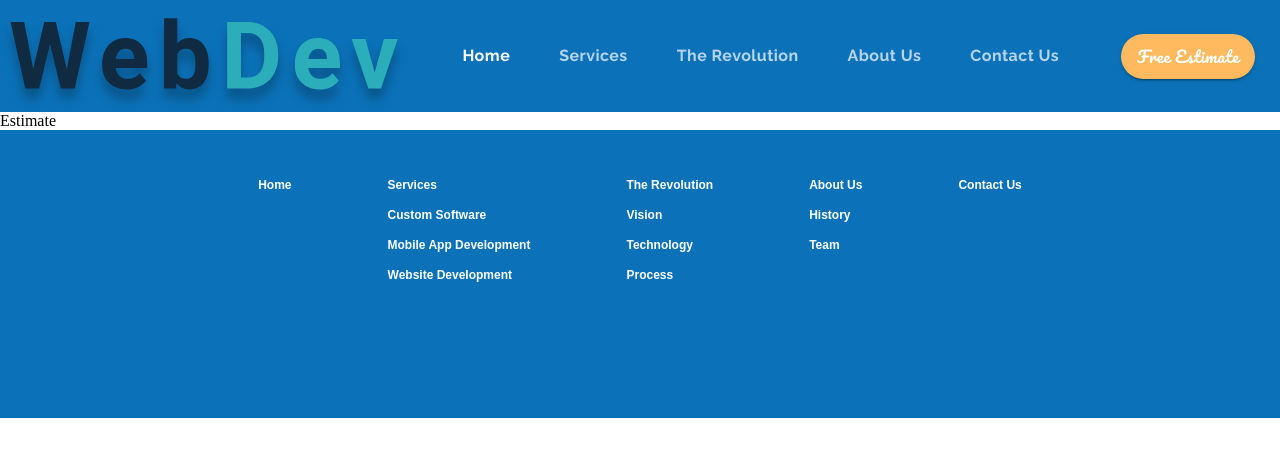
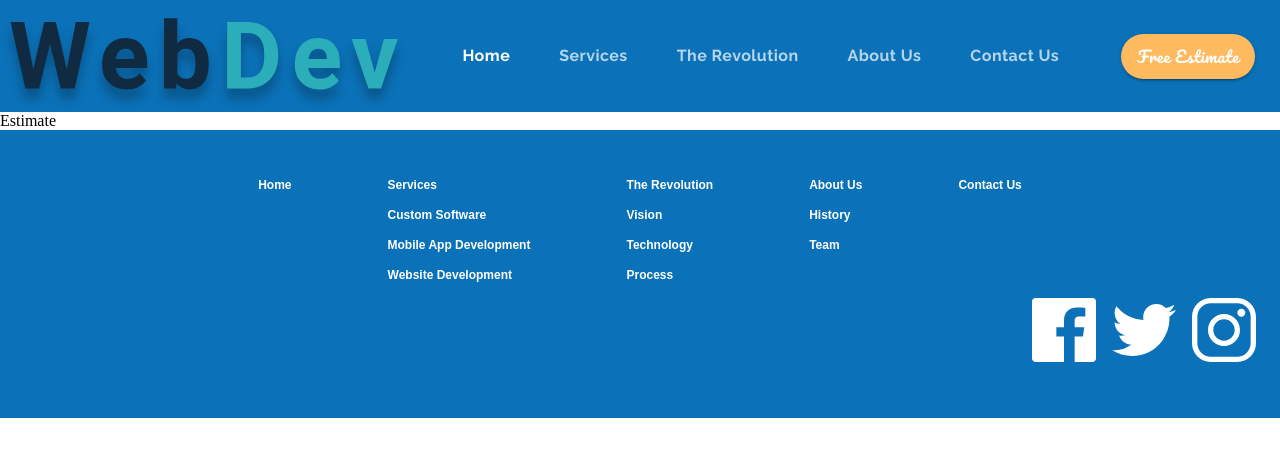
Before and after one commit to onTheDL/das-development, a React (Create React App) app: page /estimate in a window 1280 px wide. Shown: the top 456 px of the page. Built offline with nearby package versions, Linux system fonts and the light colour scheme.

Commit message:
Add social media links to footer

```diff
--- a/src/components/ui/Footer.js
+++ b/src/components/ui/Footer.js
@@ -1,6 +1,10 @@
 import React from "react";
 import { Link } from "react-router-dom";
-import { makeStyles, Grid } from "@material-ui/core";
+import { makeStyles, Grid, Hidden } from "@material-ui/core";
+
+import facebook from "../../assets/facebook.svg"
+import twitter from "../../assets/twitter.svg"
+import instagram from "../../assets/instagram.svg"
 
 const useStyles = makeStyles((theme) => ({
   footer: {
@@ -29,6 +33,26 @@
   gridItem: {
     margin: "3em",
   },
+  icon: {
+    height: "4em",
+    width: "4em",
+    [theme.breakpoints.down("xs")]: {
+      height: "2.5em",
+      width: "2.5em",
+    },
+  },
+  socialContainer: {
+    position: "absolute",
+    marginTop: "10em",
+    [theme.breakpoints.down("md")]: {
+      marginTop: "4em",
+    },
+    [theme.breakpoints.down("xs")]: {
+      marginTop: "2em",
+      right: "0.6em"
+    },
+    right: "1.5em",
+  }
 }));
 
 export default function Footer({
@@ -40,6 +64,7 @@
   const classes = useStyles();
   return (
     <footer className={classes.footer}>
+      <Hidden mdDown>
         <Grid container justify="center" className={classes.mainContainer}>
           <Grid item className={classes.gridItem}>
             <Grid container direction="column" spacing={2}>
@@ -59,7 +84,10 @@
             <Grid container direction="column" spacing={2}>
               <Grid
                 item
-              onClick={() => {setValue(1); setSelectedIndex(0)}}
+                onClick={() => {
+                  setValue(1);
+                  setSelectedIndex(0);
+                }}
                 component={Link}
                 to="/services"
                 className={classes.link}
@@ -68,7 +96,10 @@
               </Grid>
               <Grid
                 item
-              onClick={() => {setValue(1); setSelectedIndex(1)}}
+                onClick={() => {
+                  setValue(1);
+                  setSelectedIndex(1);
+                }}
                 component={Link}
                 to="/customsoftware"
                 className={classes.link}
@@ -77,7 +108,10 @@
               </Grid>
               <Grid
                 item
-              onClick={() => {setValue(1); setSelectedIndex(2)}}
+                onClick={() => {
+                  setValue(1);
+                  setSelectedIndex(2);
+                }}
                 component={Link}
                 to="/mobileapps"
                 className={classes.link}
@@ -86,7 +120,10 @@
               </Grid>
               <Grid
                 item
-              onClick={() => {setValue(1); setSelectedIndex(3)}}
+                onClick={() => {
+                  setValue(1);
+                  setSelectedIndex(3);
+                }}
                 component={Link}
                 to="/websites"
                 className={classes.link}
@@ -183,6 +220,20 @@
             </Grid>
           </Grid>
         </Grid>
+      </Hidden>
+      {/* Add img here */}
+
+      <Grid container justify="flex-end" spacing={2} className={classes.socialContainer}>
+        <Grid item component={"a"} href="http://www.facebook.com" rel="noopener noreferrer" target="_blank">
+          <img alt="facebook logo" src={facebook} className={classes.icon} />
+        </Grid>
+        <Grid item component={"a"} href="http://www.twitter.com" rel="noopener noreferrer" target="_blank">
+          <img alt="twitter logo" src={twitter} className={classes.icon} />
+        </Grid>
+        <Grid item component={"a"} href="http://www.instagram.com" rel="noopener noreferrer" target="_blank">
+          <img alt="instagram logo" src={instagram} className={classes.icon} />
+        </Grid>
+      </Grid>
     </footer>
   );
 }
```
Also changed, not shown: 1 other file (tests, documents, lock files or other folders). Lines whose indentation alone changed are shown as unchanged.
